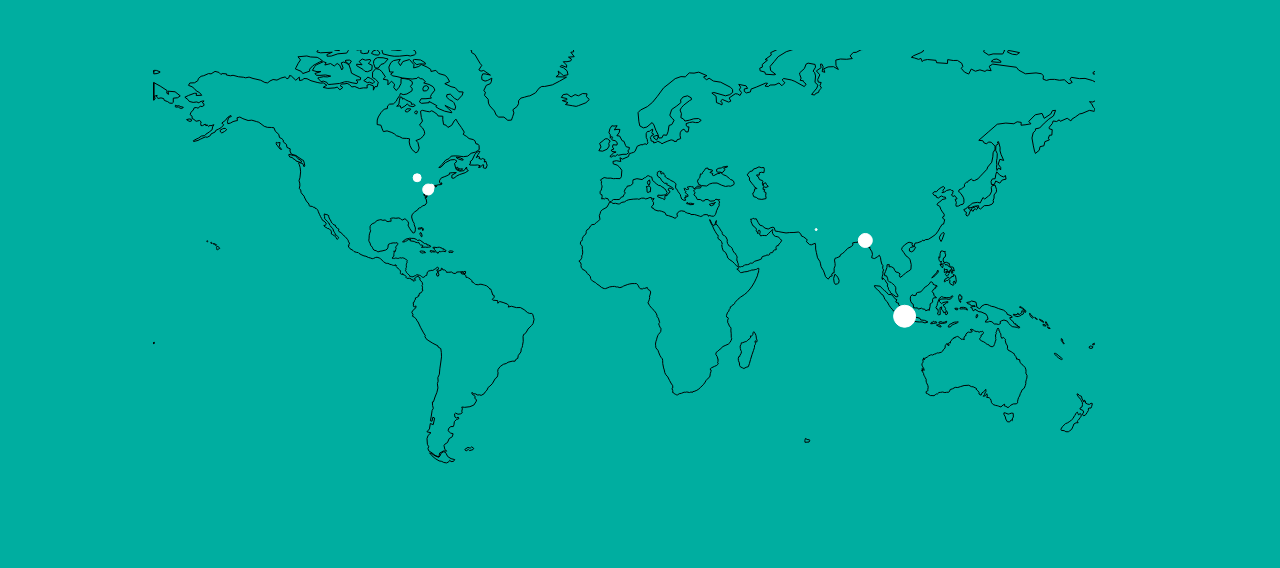
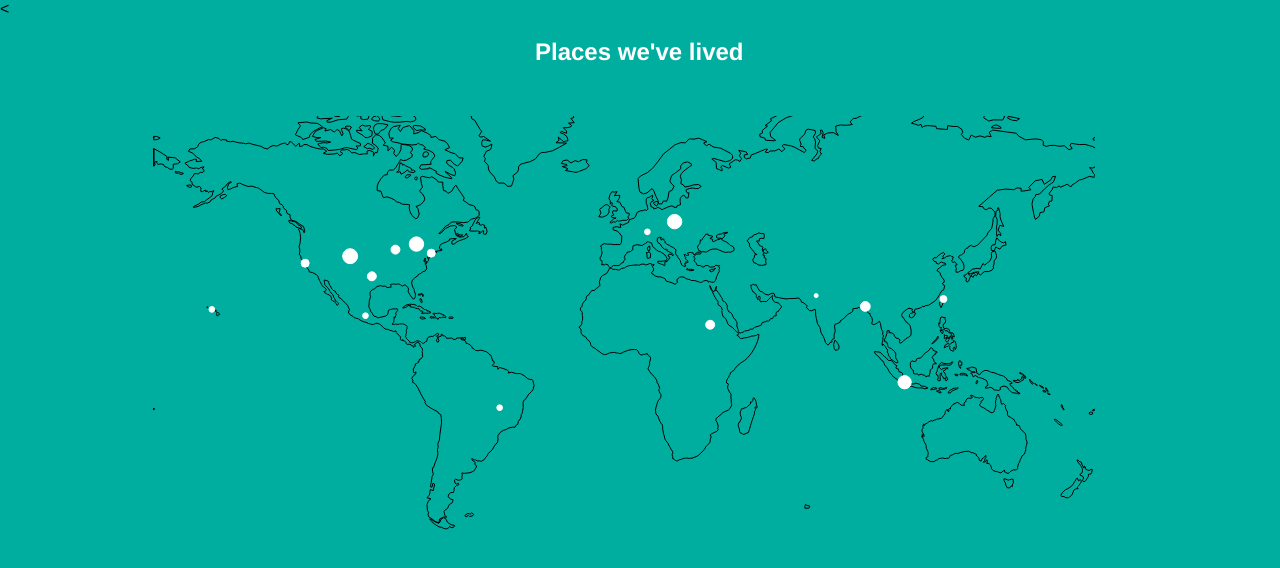
Before and after one commit to shreyansb/places-lived, a plain HTML site: page index.html in a window 1280 px wide. Drawn offline with Linux system fonts and the light colour scheme.

Commit message:
more dots, proper html, title

```diff
--- a/index.html
+++ b/index.html
@@ -1,14 +1,24 @@
 <!DOCTYPE html>
+<html>
+    <head>
         <meta charset="utf-8">
+        <
         <style>
-
             body {
                 background: #00AEA0;
                 padding: 0px;
                 margin: 0px;
+                font-family: 'Helvetica Neue', Helvetica, Arial, sans-serif;
             }
 
-/* size and position of the map */
+            #title {
+                width: 210px;
+                margin-left: auto;
+                margin-right: auto;
+                color: white;
+            }
+
+            /* map container */
             svg {
                 height: 420px;
                 width: 950px;
@@ -20,56 +30,72 @@ svg {
                 left: -20px;
             }
 
-/* style map lines */
+            /* map lines */
             svg path {
                 fill: #00AEA0;
                 background: #00AEA0;
                 stroke: black;
             }
 
+            /* map markers */
             svg circle {
                 fill: white;
                 stroke: white;
             }
-
         </style>
+    </head>
 
     <body>
+        <h2 id="title">Places we've lived</h2>
+        <div id="map"></div>
         <script src="static/scripts/d3.v3.min.js"></script>
         <script src="static/scripts/topojson.v1.min.js"></script>
         <script src="static/scripts/d3.geo.projection.v0.min.js"></script>
         <script>
-        var geoDataFilename = 'static/json/landtopo.json'
-            svg = d3.select('body')
-                .append('svg');
+            var geoDataFilename = 'static/json/landtopo.json',
+                svg = d3.select('#map').append('svg'),
+                mapData = [
+                    // shreyans
+                    [106.8000, -6.2000, 11, "Jakarta"],
+                    [91.8, 22.3667, 6, "Chittagong"],
+                    [-74.0059, 40.7127, 4, "New York"],
+                    [-79.4, 43.7, 4, "Toronto"],
+                    [73.02, 26.28, 1, "Jodhpur"],
+                    // chris
+                    [-122.1700, 37.4300, 4, "Stanford"],
+                    [8.5500, 47.3667, 2, "Zurich"],
+                    [-99.1333, 19.000, 2, "Mexico City"],
+                    [-47.8828, -15.7939, 2, "Brasilia"],
+                    // becca
+                    [-104.9903, 39.7392, 14, "Denver"],
+                    [-157.8167, 21.3000, 2, "Honolulu"],
+                    // kuba
+                    [18.9500, 50.3833, 13, "Piekary Śląskie"],
+                    [-87.6847, 41.8369, 5, "Chicago"],
+                    // ahmed
+                    [32.5333, 15.6333, 5, "Khartoum"],
+                    [-79.6500, 43.6000, 13, "Mississagua"],
+                    // david
+                    [-96.6992, 33.0197, 5, "Plano"],
+                    [121.6333, 25.0333, 3, "Taipei"]
+                ];
 
             d3.json(geoDataFilename, function(error, geoJsonData) {
                 if (error) return console.error(error);
 
+                /* set up the map */
                 var projection = d3.geo.miller(),
                     path = d3.geo.path()
-                    .projection(projection),
-                data = [
-                    [-74.0059, 40.7127, 3, "New York"],
-                    [106.8000, -6.2000, 11, "Jakarta"],
-                    [-79.4, 43.7, 4, "Toronto"],
-                    [-75.1667, 39.95, 5.5, "Philadelphia"],
-                    [91.8, 22.3667, 7, "Chittagong"],
-                    [73.02, 26.28, 1, "Jodhpur"]
-                ];
+                        .projection(projection);
 
                 // show the world
                 svg.append('path')
                     .datum(topojson.feature(geoJsonData, geoJsonData.objects.landgeo))
-                //.datum(geoJsonData)
                     .attr('d', path);
 
                 // mark cities
                 svg.selectAll("circle")
-                .data(data, function(d) {
-                    console.log(d);
-                    return d;
-                })
+                    .data(mapData)
                     .enter()
                     .append("circle")
                     .attr("cx", function(d) {
@@ -81,9 +107,9 @@ svg circle {
                         return cy;
                     })
                     .attr("r", function(d) {
-                    return d[2];
+                        return Math.sqrt(d[2]) * 2
                     });
             });
-
         </script>
     </body>
+</html>
```
Lines whose indentation alone changed are shown as unchanged.
